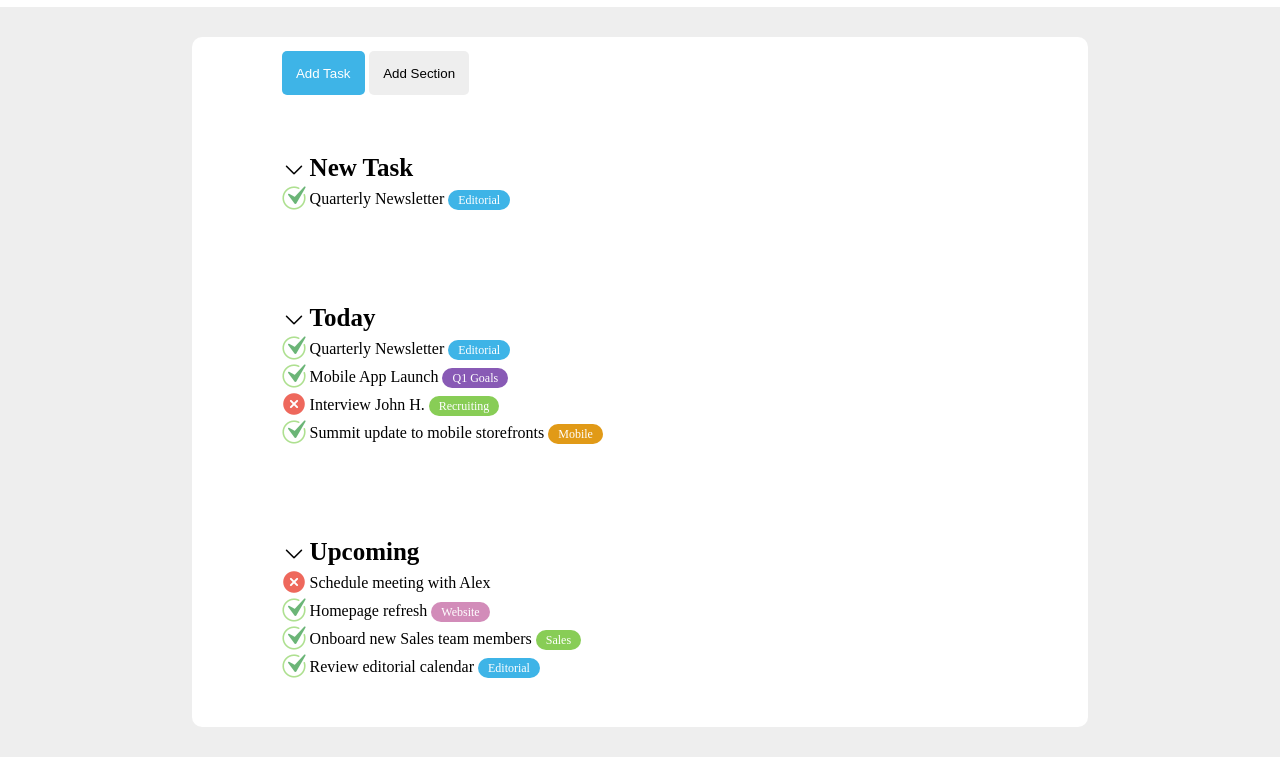
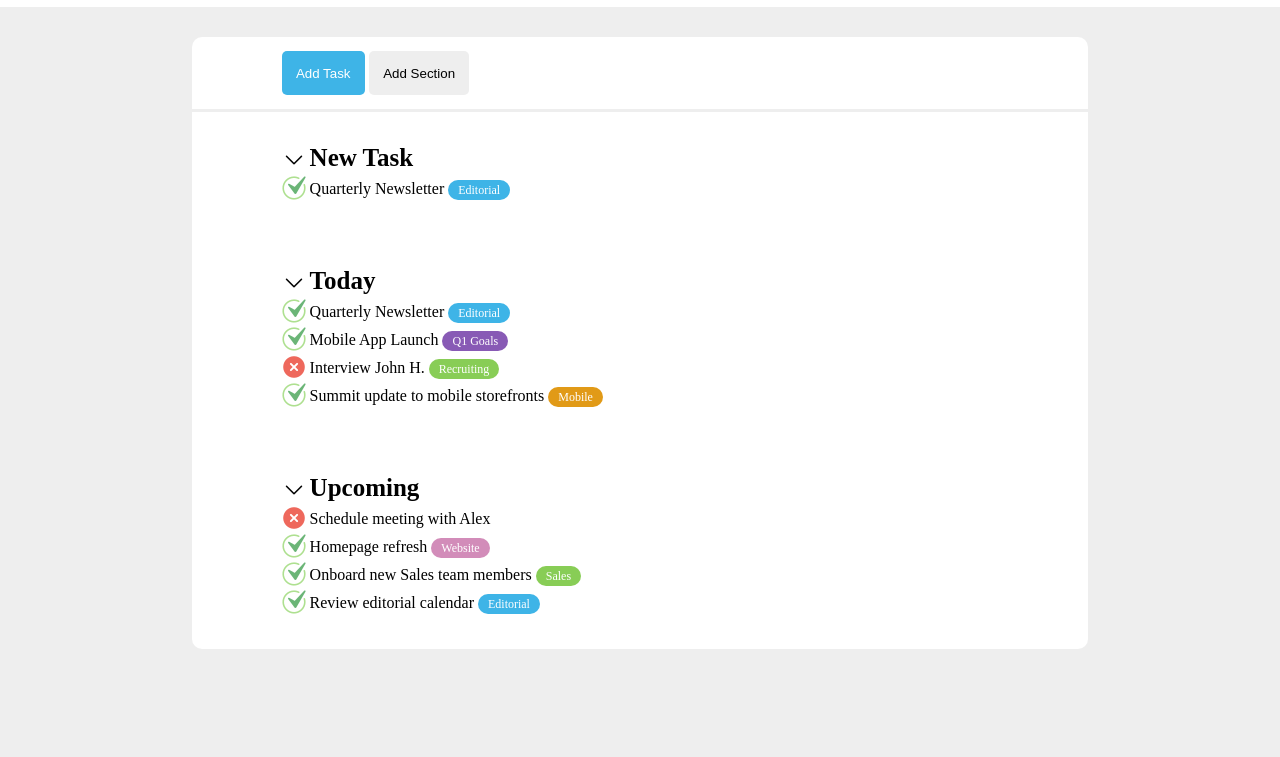
Before and after one commit to rachelpatrocinio/html-css-toboolist, a plain HTML site: page index.html in a window 1280 px wide. Shown: the part 71-828 px from the top of the page. After the commit the page ends 800 px from the top, so only its background shows below. Drawn offline with Linux system fonts and the light colour scheme.

Commit message:
ADD: Divider + Small Adjustments

```diff
--- a/index.html
+++ b/index.html
@@ -17,10 +17,12 @@
 
     <main class="wrapper">
 
-        <form class="container">
+        <form class="form container">
             <input type="submit" value="Add Task" class="colored buttons">
             <input type="submit" value="Add Section" class="uncolored buttons">
         </form>
+
+        <div class="divider"></div>
 
         <!-- <section class="section container">
             <div>
--- a/style.css
+++ b/style.css
@@ -46,6 +46,10 @@ body{
 
 /* Form */
 
+/* .form{
+    border-bottom: 3px solid #eeeeee;
+} */
+
 .buttons{
     margin: 2% 0 2% 0;
     padding: 2%;
@@ -68,10 +72,16 @@ body{
     border: none;
 }
 
+.divider{
+    border-bottom: 3px solid #eeeeee;
+}
+
+
+
 /* Section */
 
 .section{
-    padding: 5% 0;
+    padding: 3.5% 0;
 }
 
 .section-title{
```
